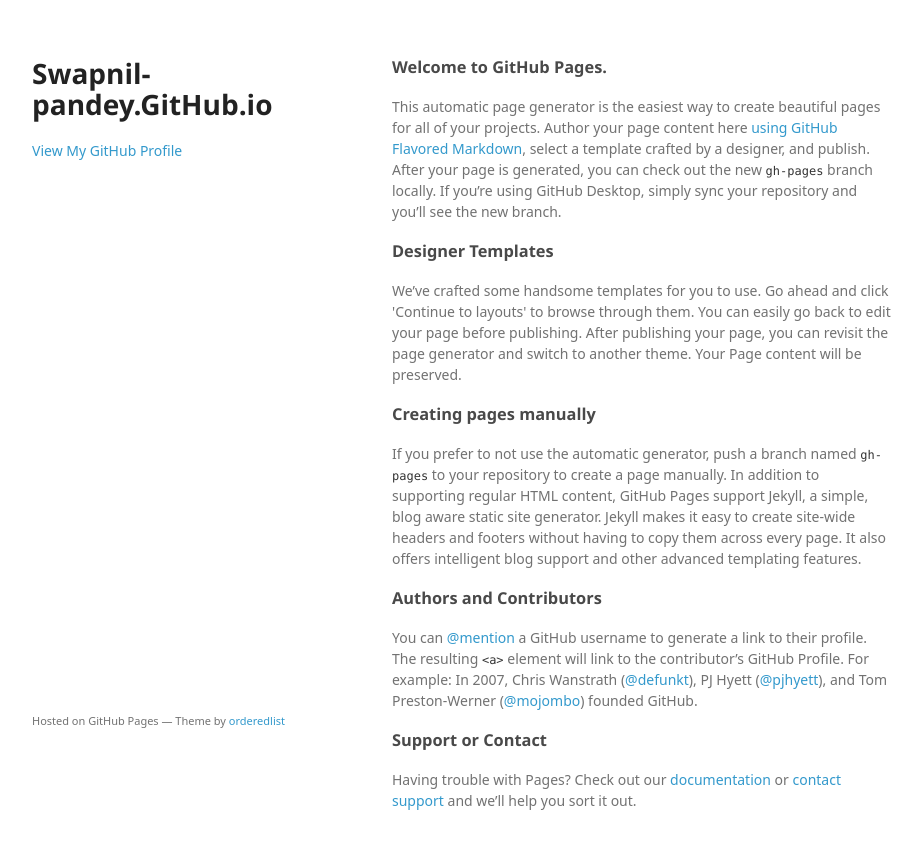
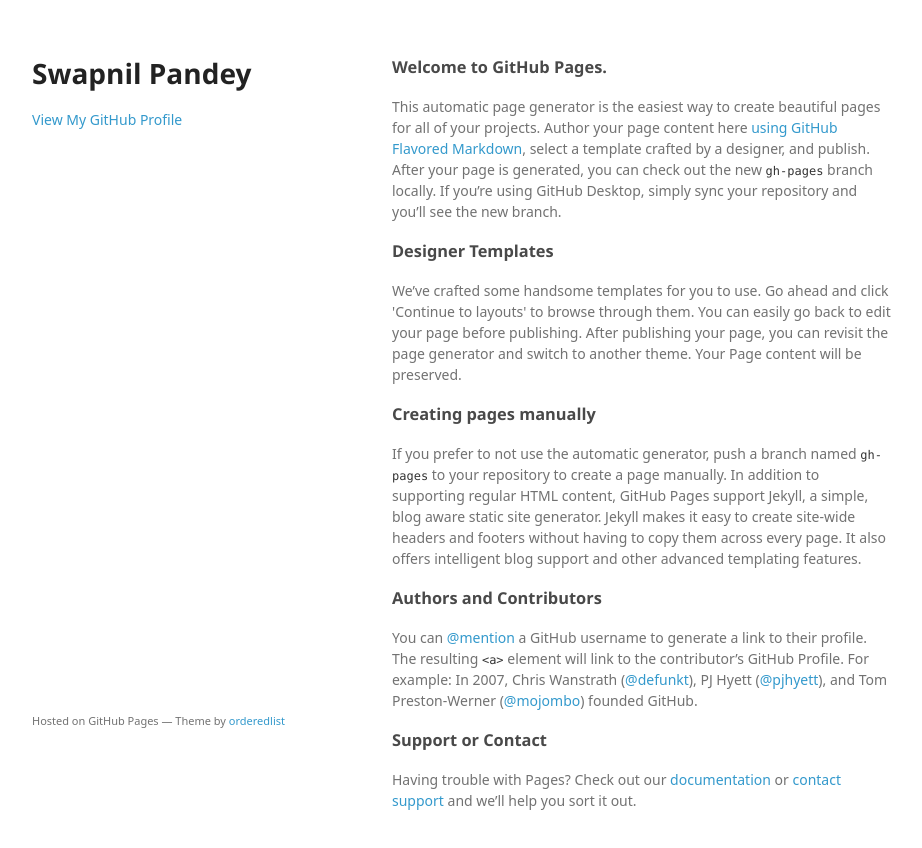
Before and after one commit to swapnil-pandey/swapnil-pandey.github.io, a plain HTML site: page index.html in a window 1280 px wide. Shown: the whole page, without its empty margins (178-1100 px from the left). Drawn offline with Linux system fonts and the light colour scheme; a web font is replaced by a local one.

Commit message:
Update index.html

```diff
--- a/index.html
+++ b/index.html
@@ -15,7 +15,7 @@
   <body>
     <div class="wrapper">
       <header>
-        <h1>Swapnil-pandey.GitHub.io</h1>
+        <h1>Swapnil Pandey</h1>
         <p></p>
 
 
```
